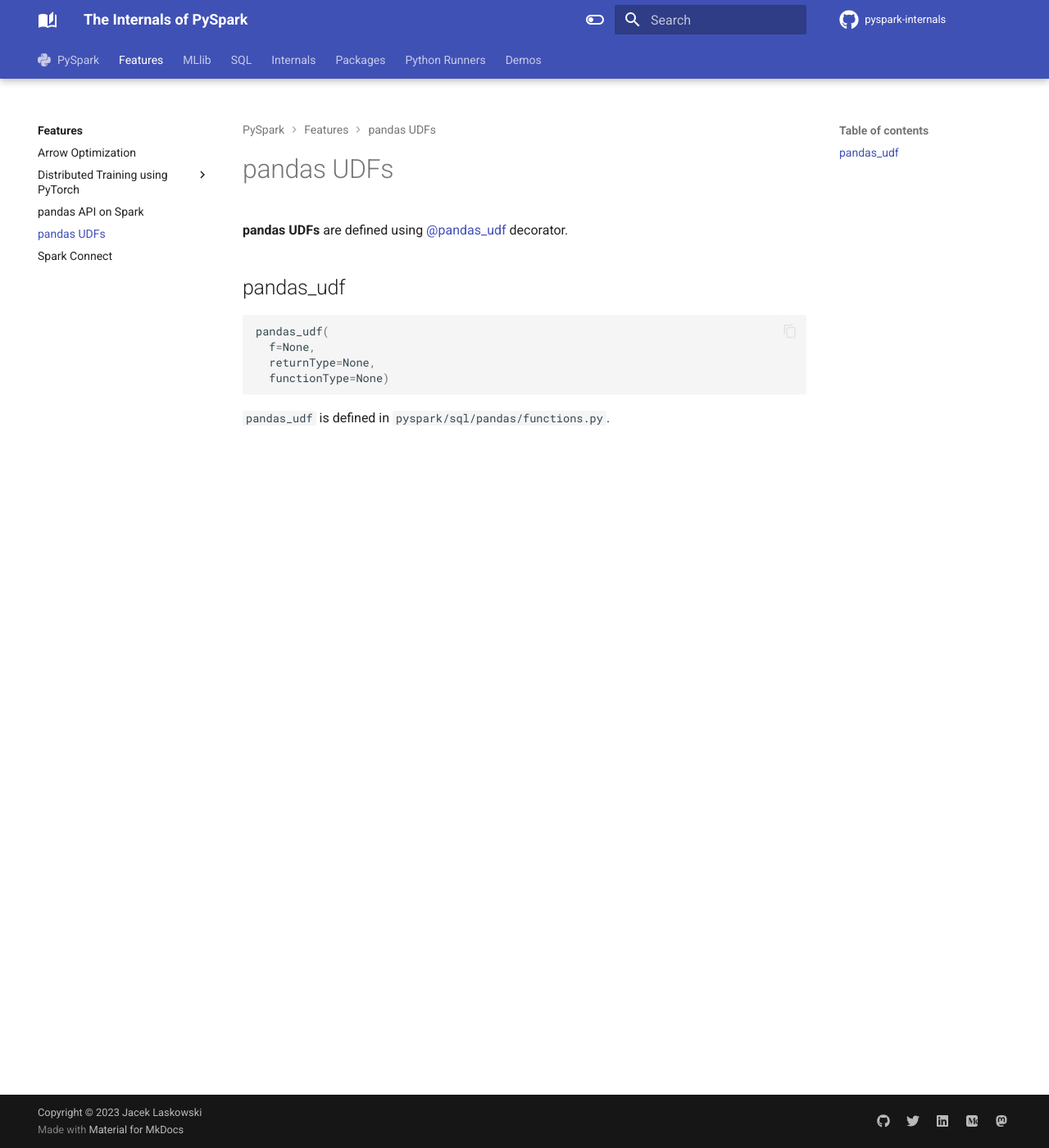
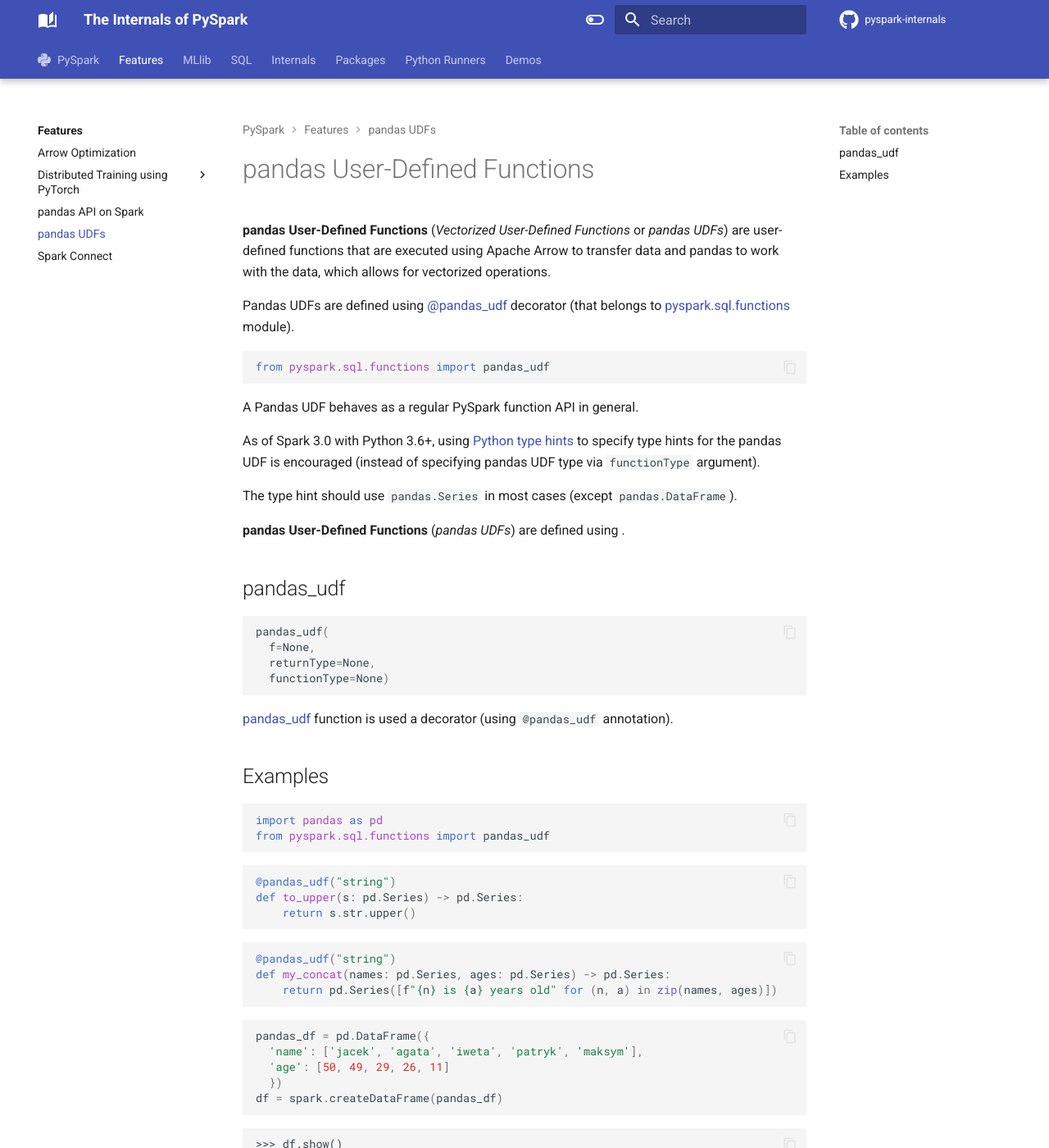
Before and after one commit to japila-books/pyspark-internals, an MkDocs documentation site: the page built from docs/pandas-udfs/index.md, in a window 1280 px wide and 1400 px high. Shown: the whole window at 82% size. Built offline with MkDocs 1.6.1 and Material for MkDocs 9.7.7, drawn with Linux system fonts in a browser that asks for light colours; comment, search, counter and statistics services are not loaded; some of the changed text lies outside the part shown.

Commit message:
pandas User-Defined Functions

````diff
--- a/docs/pandas-udfs/index.md
+++ b/docs/pandas-udfs/index.md
@@ -1,6 +1,20 @@
-# pandas UDFs
+# pandas User-Defined Functions
 
-**pandas UDFs** are defined using [@pandas_udf](#pandas_udf) decorator.
+**pandas User-Defined Functions** (_Vectorized User-Defined Functions_ or _pandas UDFs_) are user-defined functions that are executed using Apache Arrow to transfer data and pandas to work with the data, which allows for vectorized operations.
+
+Pandas UDFs are defined using [@pandas_udf](#pandas_udf) decorator (that belongs to [pyspark.sql.functions](../pyspark/sql/functions.md) module).
+
+```py
+from pyspark.sql.functions import pandas_udf
+```
+
+A Pandas UDF behaves as a regular PySpark function API in general.
+
+As of Spark 3.0 with Python 3.6+, using [Python type hints](https://www.python.org/dev/peps/pep-0484) to specify type hints for the pandas UDF is encouraged (instead of specifying pandas UDF type via `functionType` argument).
+
+The type hint should use `pandas.Series` in most cases (except `pandas.DataFrame`).
+
+**pandas User-Defined Functions** (_pandas UDFs_) are defined using .
 
 ## pandas_udf { #pandas_udf }
 
@@ -11,4 +25,85 @@
   functionType=None)
 ```
 
-`pandas_udf` is defined in `pyspark/sql/pandas/functions.py`.
+[pandas_udf](../pyspark/sql/pandas/functions.md#pandas_udf) function is used a decorator (using `@pandas_udf` annotation).
+
+## Examples
+
+```py
+import pandas as pd
+from pyspark.sql.functions import pandas_udf
+```
+
+```py
+@pandas_udf("string")
+def to_upper(s: pd.Series) -> pd.Series:
+    return s.str.upper()
+```
+
+```py
+@pandas_udf("string")
+def my_concat(names: pd.Series, ages: pd.Series) -> pd.Series:
+    return pd.Series([f"{n} is {a} years old" for (n, a) in zip(names, ages)])
+```
+
+```py
+pandas_df = pd.DataFrame({
+  'name': ['jacek', 'agata', 'iweta', 'patryk', 'maksym'],
+  'age': [50, 49, 29, 26, 11]
+  })
+df = spark.createDataFrame(pandas_df)
+```
+
+```text
+>>> df.show()
++------+---+
+|  name|age|
++------+---+
+| jacek| 50|
+| agata| 49|
+| iweta| 29|
+|patryk| 26|
+|maksym| 11|
++------+---+
+```
+
+```text
+>>> df.printSchema()
+root
+ |-- name: string (nullable = true)
+ |-- age: long (nullable = true)
+```
+
+```py
+df.select(to_upper(df.name).alias("upper_name")).show()
+```
+
+```text
++----------+
+|upper_name|
++----------+
+|     JACEK|
+|     AGATA|
+|     IWETA|
+|    PATRYK|
+|    MAKSYM|
++----------+
+```
+
+=== "Python"
+
+    ```py
+    df.select(my_concat(df.name, df.age)).show(truncate = False)
+    ```
+
+```text
++----------------------+
+|my_concat(name, age)  |
++----------------------+
+|jacek is 50 years old |
+|agata is 49 years old |
+|iweta is 29 years old |
+|patryk is 26 years old|
+|maksym is 11 years old|
++----------------------+
+```
````
Also changed, not shown: docs/overview.md (+0 -17 lines), docs/pyspark/sql/pandas/functions.md (+3 -3 lines).
